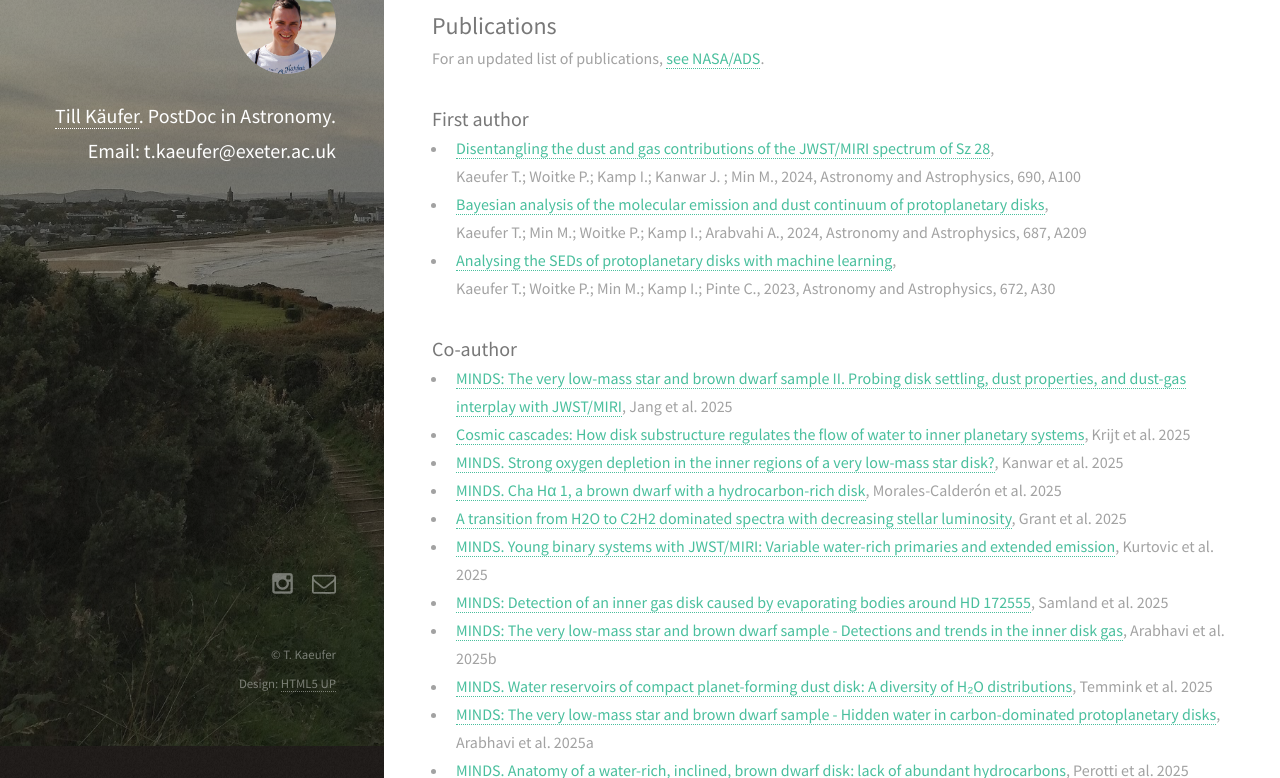
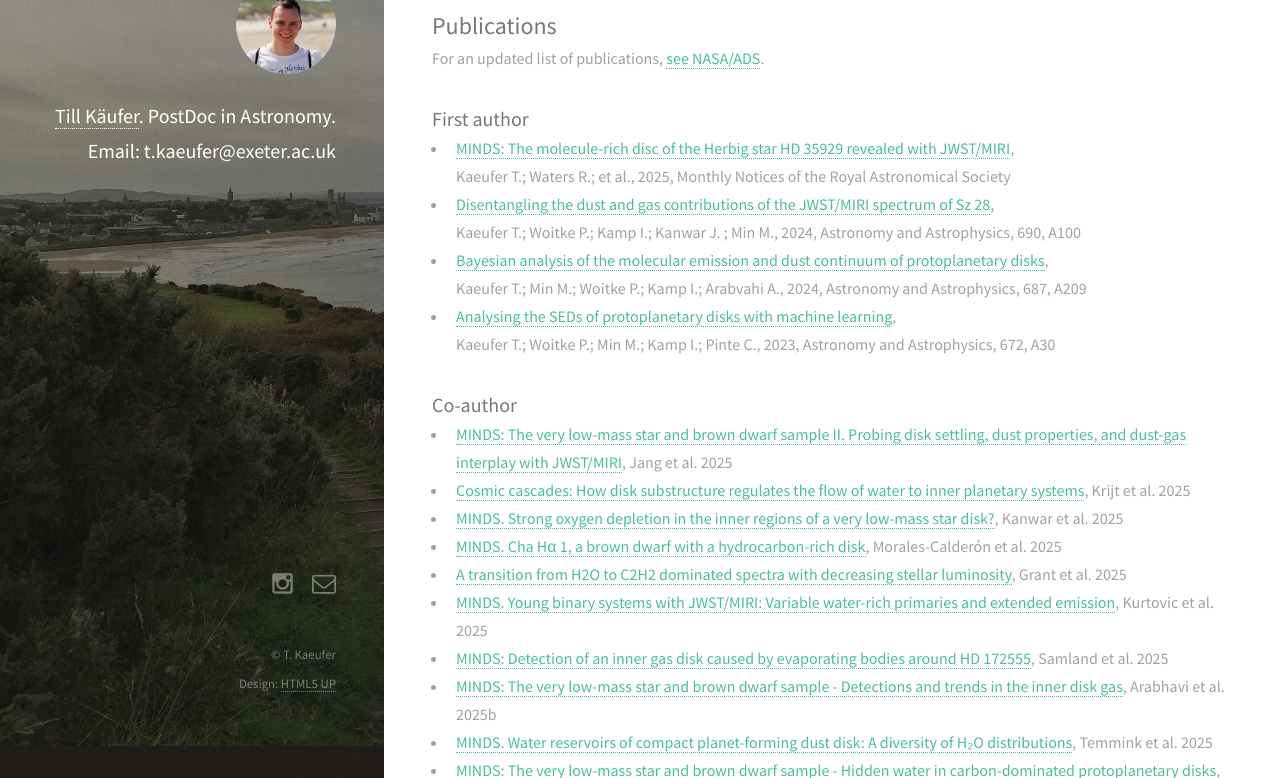
Before and after one commit to tillkaeufer/tillkaeufer.github.io, a Jekyll site: the page built from _posts/2020-10-06-publications.markdown, in a window 1280 px wide and 900 px high, scrolled down 646 px, cut to the strip 122-900 px from the top of the window. Built offline with Jekyll 4.4.1, drawn with Linux system fonts in a browser that asks for light colours; nearby versions of some CDN libraries.

Commit message:
adding hd35929

```diff
--- a/_posts/2020-10-06-publications.markdown
+++ b/_posts/2020-10-06-publications.markdown
@@ -11,6 +11,8 @@ For an updated list of publications, [see NASA/ADS](https://ui.adsabs.harvard.ed
 
 ### First author
 
++ [MINDS: The molecule-rich disc of the Herbig star HD 35929 revealed with JWST/MIRI](https://arxiv.org/abs/2511.14418){:target="_blank"},
+Kaeufer T.; Waters R.; et al., 2025, Monthly Notices of the Royal Astronomical Society
 + [Disentangling the dust and gas contributions of the JWST/MIRI spectrum of Sz 28](https://doi.org/10.1051/0004-6361/202450891){:target="_blank"},
 Kaeufer T.; Woitke P.; Kamp I.; Kanwar J. ; Min M., 2024, Astronomy and Astrophysics, 690, A100
 + [Bayesian analysis of the molecular emission and dust continuum of protoplanetary disks](https://doi.org/10.1051/0004-6361/202449936){:target="_blank"},
```
